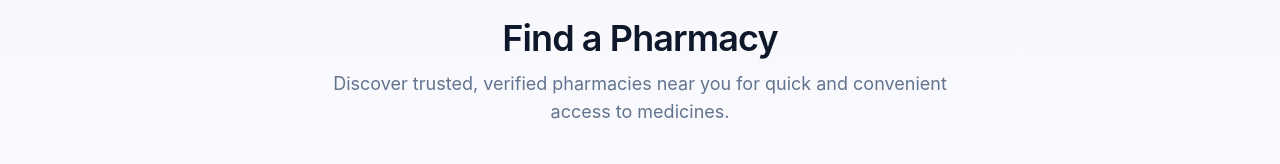
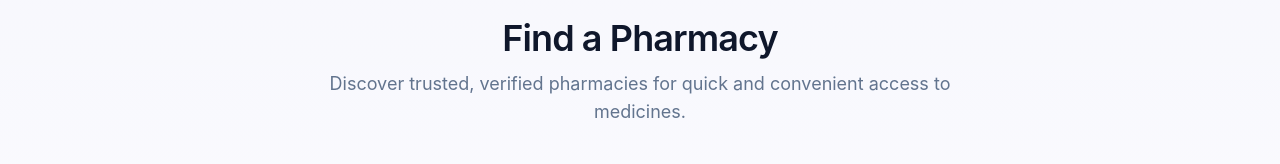
Before and after one commit to pulkitokte/medighar-next, a React (Vite) app in the folder OneDrive/Desktop/Medighar/: page /pharmacy in a window 1280 px wide. Shown: the part 127-291 px from the top of the page. Built offline with nearby package versions, Linux system fonts and the light colour scheme.

Commit message:
fix(pharmacy): remove misleading location wording

```diff
--- a/OneDrive/Desktop/Medighar/src/pages/Pharmacy/PharmaciesPage.jsx
+++ b/OneDrive/Desktop/Medighar/src/pages/Pharmacy/PharmaciesPage.jsx
@@ -39,7 +39,7 @@ function PharmaciesPage() {
       <Container className="flex flex-col gap-10">
         <PageHeading
           title="Find a Pharmacy"
-          subtitle="Discover trusted, verified pharmacies near you for quick and convenient access to medicines."
+          subtitle="Discover trusted, verified pharmacies for quick and convenient access to medicines."
           center
         />
 
```
